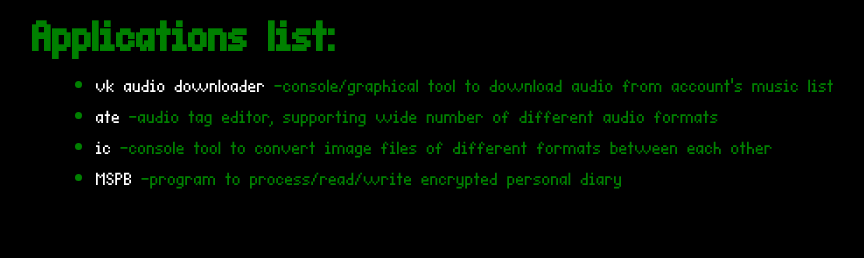
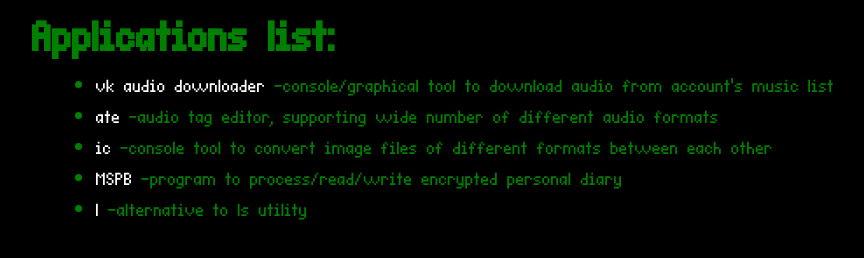
Before and after one commit to MAGANER/HaskelLispPlace, a plain HTML site: page applications.html in a window 1280 px wide. Shown: the whole page, without its empty margins (96-960 px from the left). Drawn offline with Linux system fonts and the light colour scheme.

Commit message:
added l to list of application

```diff
--- a/applications.html
+++ b/applications.html
@@ -16,6 +16,7 @@
 <li><a href=https://github.com/MAGANER/audio-tag-editor>ate</a> -audio tag editor, supporting wide number of different audio formats</li>
 <li><a href=https://github.com/MAGANER/image-converter>ic</a> -console tool to convert image files of different formats between each other</li>
 <li><a href=https://github.com/MAGANER/NewMSPD>MSPB</a> -program to process/read/write encrypted personal diary</li>
+<li><a href=https://github.com/MAGANER/l>l</a> -alternative to ls utility</li>
 
     </ul>
   </div>
```
